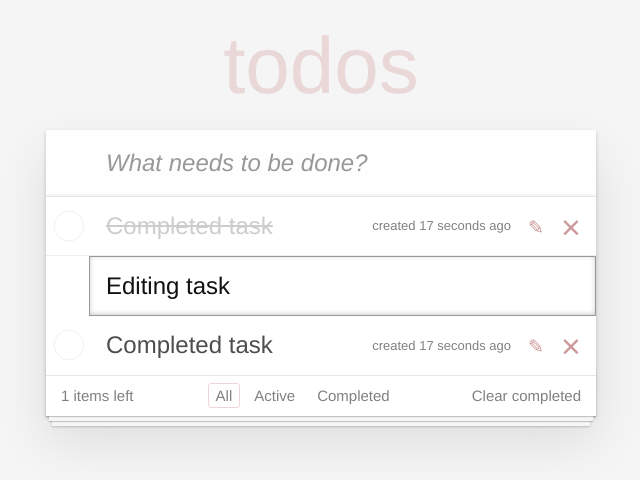
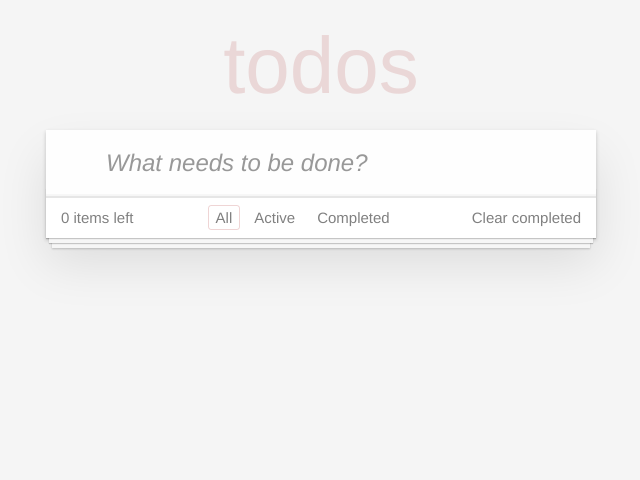
Before and after one commit to ashaldenkov/react-todo-app, a React (Create React App) app: page / in a window 1280 px wide. Shown: the top 480 px of the page, without its empty margins (319-959 px from the left). Built offline with nearby package versions, Linux system fonts and the light colour scheme.

Commit message:
Second task completed

```diff
--- a/src/App.js
+++ b/src/App.js
@@ -2,20 +2,70 @@ import './App.css';
 import {Footer} from './components/Footer.js';
 import {TaskList} from './components/TaskList.js';
 import {NewTaskForm} from './components/NewTaskForm.js';
+import {useState} from 'react'
+import { v4 as uuidv4 } from 'uuid';
+import { Context } from './components/context.js';
+uuidv4();
 
 
 function App() {
+  const [todos, setTodos] = useState([]);
+  const addTodo = todo => {
+    setTodos([...todos, {id: uuidv4(), task: todo, completed: false, isEdited: false}])
+  }
+
+
+  const completeTodo = (id) => {
+    setTodos(Object.values(todos).map((todo) => {
+      if (todo.id === id) {
+        return{...todo, completed: !todo.completed}
+      } else {
+        return todo
+    }}
+    ))
+  }
+
+  const deleteTodo = (id) => {
+    setTodos(Object.values(todos).filter((todo) => {
+      return (todo.id !== id)
+    }
+    ))
+  }
+
+  const editTodo = (id) => {
+    setTodos(Object.values(todos).map((todo) => {
+      if (todo.id === id) {
+        return{...todo, isEdited: !todo.isEdited}
+      } else {
+        return todo
+    }}
+    ))
+  }
+
+  const updateTask = (task, id) => {
+    setTodos(Object.values(todos).map((todo) => {
+      if (todo.id === id) {
+        return{...todo, task, isEdited: !todo.isEdited}
+      } else {
+        return todo
+    }}
+    ))
+  }
+
+
   return (
+    <Context.Provider value = {{completeTodo, deleteTodo, editTodo, updateTask}}>
     <section className="todoapp">
           <div className ="header">
             <h1>todos</h1>
-            <NewTaskForm />
+            <NewTaskForm addTodo={addTodo}/>
           </div>
           <section className="main">
-          <TaskList />
-          <Footer />
+          <TaskList todos={todos}/>
+          <Footer todos={todos}/>
           </section>
     </section>
+    </Context.Provider>
   );
 }
 
--- /dev/null
+++ b/src/components/EditTask.js
@@ -0,0 +1,17 @@
+import {useState} from 'react'
+import {Context} from './context'
+import { useContext } from "react";
+
+export function EditTask({task}) {
+    const {updateTask} = useContext(Context)
+    const [value, setValue] = useState(task.task)
+    const handleSubmit = () => {
+        updateTask(value, task.id)
+    }
+    return (
+        <input className="edit" placeholder="Rename Task" autoFocus onChange=
+        {(event) => setValue(event.target.value)} value={value} onKeyDown=
+        {(e) => {if (e.key === "Enter") handleSubmit()}}>
+        </input>
+    )
+}
--- a/src/components/Footer.js
+++ b/src/components/Footer.js
@@ -1,9 +1,9 @@
 import TasksFilter from './TasksFilter.js';
 
-export function Footer() {
+export function Footer(list) {
     return (
   <footer className="footer">
-    <span className="todo-count">1 items left</span>
+    <span className="todo-count">{Object.values(list)[0].length} items left</span>
     <TasksFilter />
     <button className="clear-completed">Clear completed</button>
   </footer>
--- a/src/components/NewTaskForm.js
+++ b/src/components/NewTaskForm.js
@@ -1,5 +1,15 @@
-export function NewTaskForm() {
+import {useState} from 'react'
+
+export function NewTaskForm({addTodo}) {
+    const [value, setValue] = useState("")
+    const handleSubmit = () => {
+        addTodo(value)
+        setValue("")
+    }
     return (
-        <input className="new-todo" placeholder="What needs to be done?" autoFocus></input>
+        <input className="new-todo" placeholder="What needs to be done?" autoFocus onChange=
+        {(event) => setValue(event.target.value)} value={value} onKeyDown=
+        {(e) => {if (e.key === "Enter") handleSubmit()}}>
+        </input>
     )
 }
--- a/src/components/Task.js
+++ b/src/components/Task.js
@@ -1,13 +1,34 @@
-export function Task(props) {
+import { useContext } from "react";
+import {Context} from './context'
+import {EditTask} from './EditTask.js';
+
+export function Task(task) {
+  const {completeTodo, deleteTodo, editTodo} = useContext(Context)
+  const classStatus = () => {
+    if (task.completed) {
+      return 'completed';
+  } if (task.isEdited) {
+      return 'editing';
+  } if (task.deleted) {
+    return 'hidden';
+}
+  return null;
+  }
+
+
     return (
-<div className="view">
-<input className="toggle" type="checkbox" />
-<label>
-  <span className="description">Completed task</span>
-  <span className="created">created 17 seconds ago</span>
-</label>
-<button className="icon icon-edit" />
-<button className="icon icon-destroy" />
-</div>
+      <li className={classStatus()}>
+        <div className="view">
+          <input className="toggle" type="checkbox" onChange={() => completeTodo(task.id)}/>
+          <label>
+            <span className="description">{task.task}</span>
+            <span className="created">created 17 seconds ago</span>
+          </label>
+          <button className="icon icon-edit" onClick={() => editTodo(task.id)}/>
+          <button className="icon icon-destroy" onClick={() => deleteTodo(task.id)} />
+        </div>
+        <EditTask task={task}/>
+
+      </li>
     )
 }
--- a/src/components/TaskList.js
+++ b/src/components/TaskList.js
@@ -1,19 +1,18 @@
 import {Task} from './Task.js';
 
 
-export function TaskList() {
+export function TaskList(todos) {
+    const listItems = Object.values(todos)[0].map((obj) => <Task task={obj.task} key={obj.id} id={obj.id} completed={obj.completed} isEdited={obj.isEdited}/>)
     return (
 <ul className="todo-list">
-    <li className="completed">
-        <Task />
-    </li>
-    <li className="editing">
+    {/* <li className="editing">
         <Task />
         <input type="text" className="edit" defaultValue="Editing task" />
-    </li>
-    <li>
-        <Task />
-    </li>
+    </li> */}
+
+
+    {listItems}
+
 </ul>
     )
 }
--- /dev/null
+++ b/src/components/context.js
@@ -0,0 +1,3 @@
+import React from "react";
+
+export const Context = React.createContext()
```
